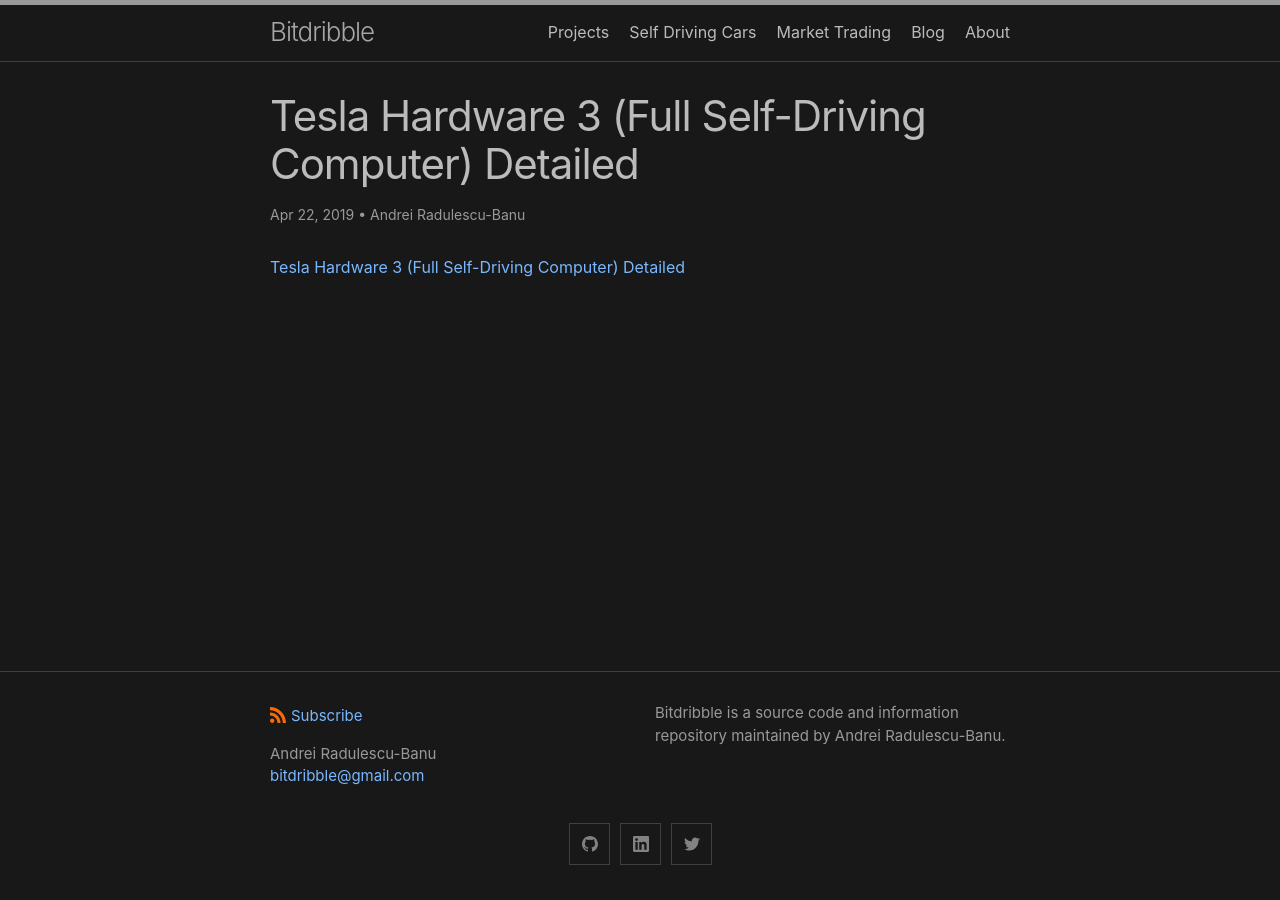
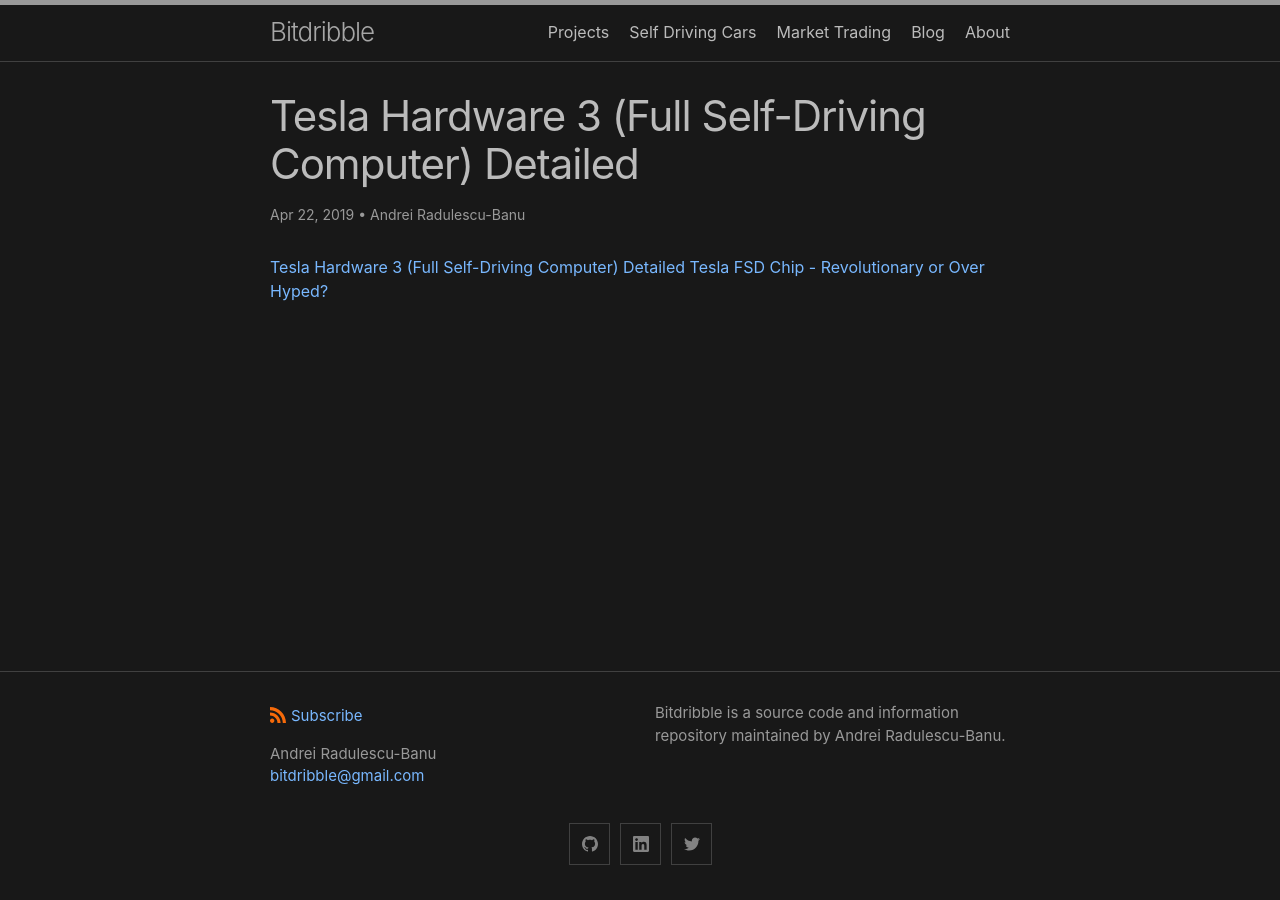
Before and after one commit to analytiq-hub/sigagent.github.io, a Jekyll site: the page built from self_driving_cars/_posts/2019-04-22-tesla-fsd-3.md, in a window 1280 px wide. Built offline with Jekyll 4.4.1, drawn with Linux system fonts in a browser that asks for light colours.

Commit message:
*** empty log message ***

```diff
--- a/self_driving_cars/_posts/2019-04-22-tesla-fsd-3.md
+++ b/self_driving_cars/_posts/2019-04-22-tesla-fsd-3.md
@@ -5,3 +5,4 @@ author:
 - Andrei Radulescu-Banu
 ---
 [Tesla Hardware 3 (Full Self-Driving Computer) Detailed](https://www.autopilotreview.com/tesla-custom-ai-chips-hardware-3/)
+[Tesla FSD Chip - Revolutionary or Over Hyped?](https://www.youtube.com/watch?v=zdUHp3y8VkU&feature=emb_rel_end)
```
